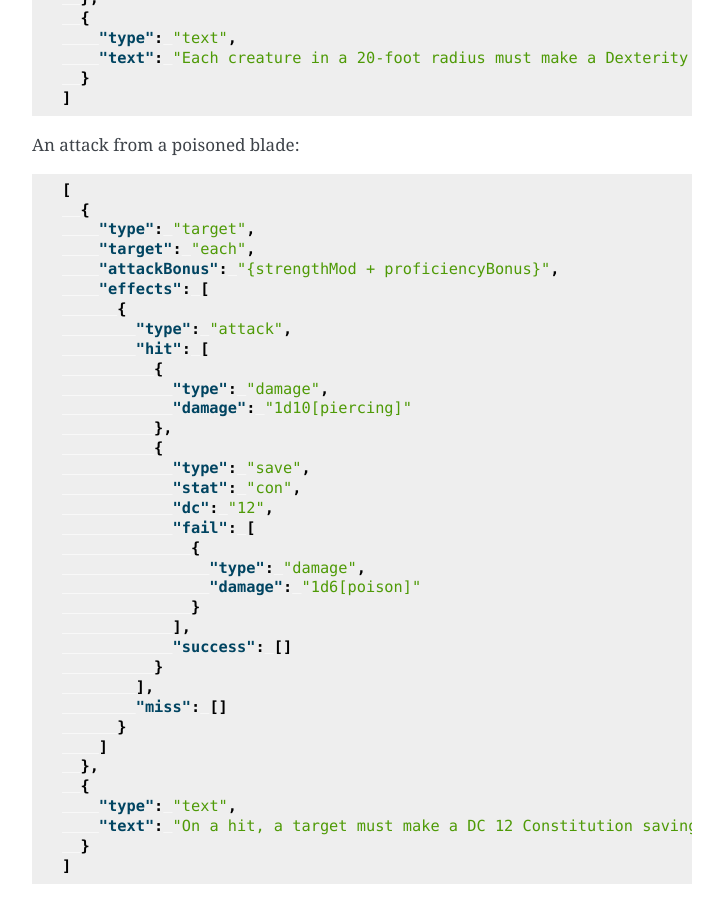
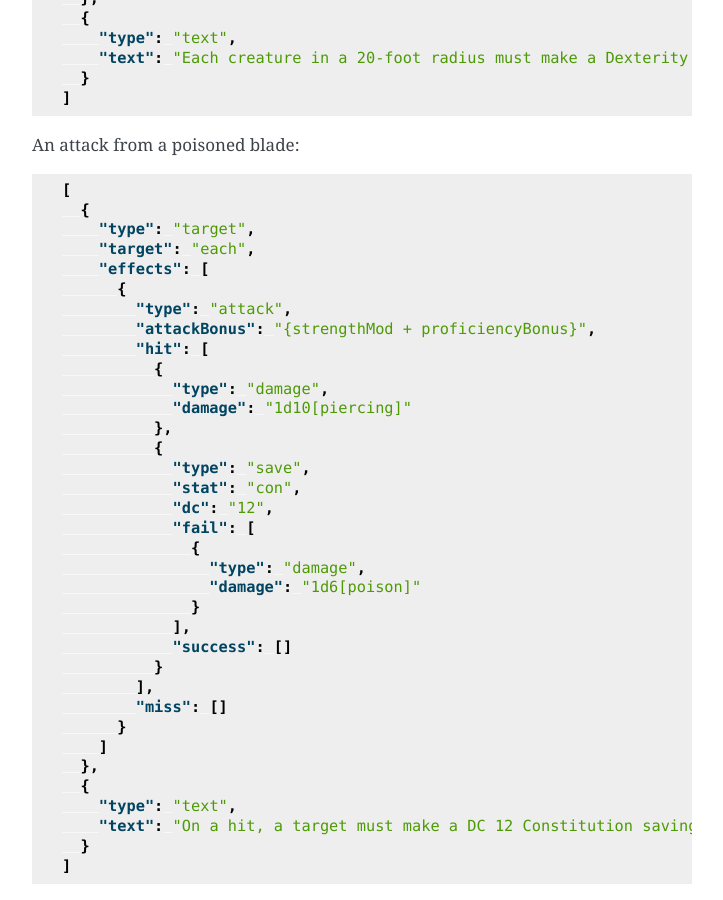
Before and after one commit to avrae/avrae, a Sphinx documentation site: the page built from docs/automation.rst, in a window 1280 px wide and 900 px high, scrolled down 6147 px. Shown: the whole window, without its empty margins (388-1111 px from the left). Built offline with Sphinx 7.4.7, drawn with Linux system fonts in a browser that asks for light colours.

Commit message:
fix example in doc

```diff
--- a/docs/automation.rst
+++ b/docs/automation.rst
@@ -325,10 +325,10 @@ An attack from a poisoned blade:
       {
         "type": "target",
         "target": "each",
-        "attackBonus": "{strengthMod + proficiencyBonus}",
         "effects": [
           {
             "type": "attack",
+            "attackBonus": "{strengthMod + proficiencyBonus}",
             "hit": [
               {
                 "type": "damage",
```
